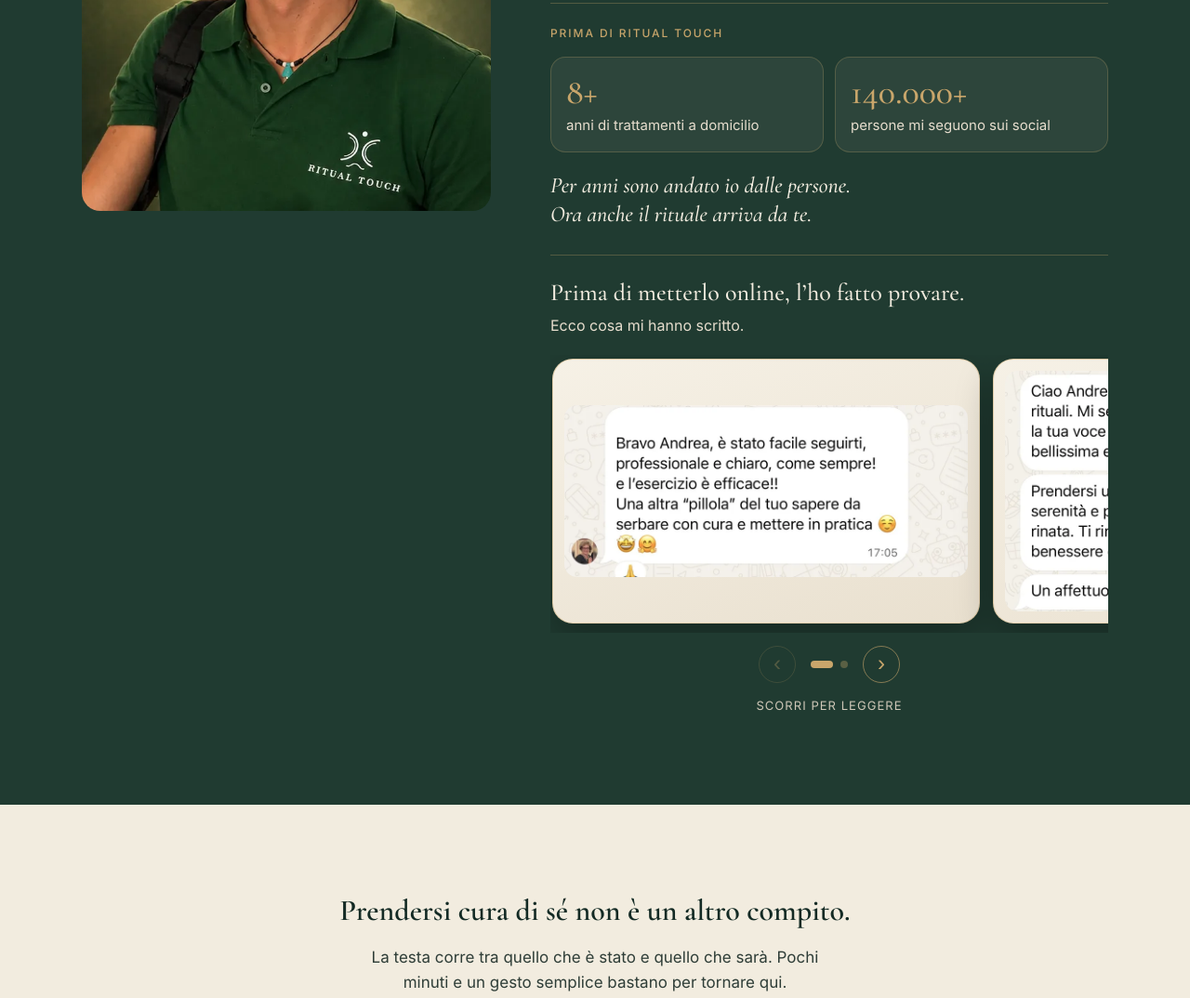
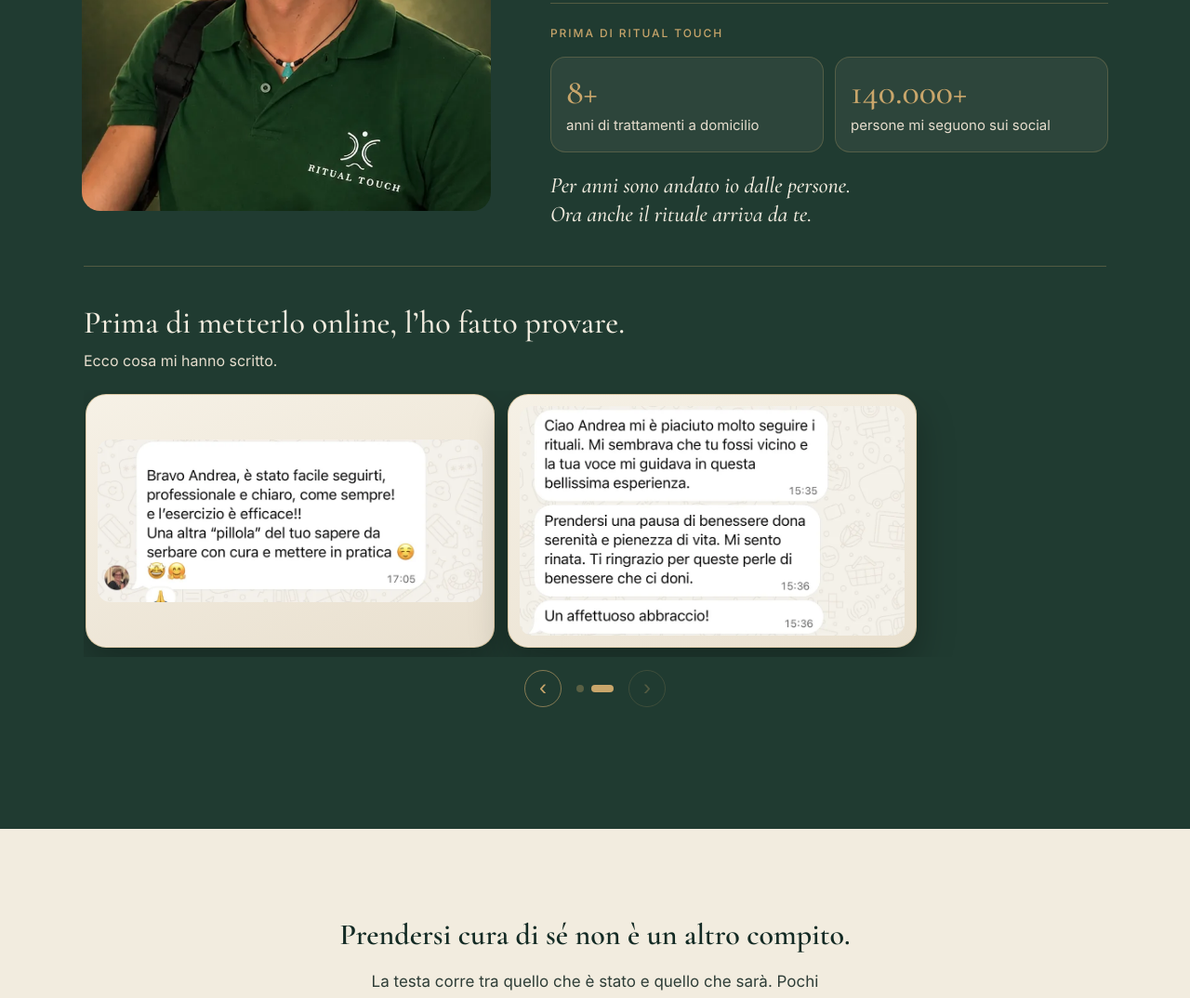
Before and after one commit to pedol-eugenio/RitualTouch, a plain HTML site: page index.html in a window 1280 px wide. Shown: the part 3459-4533 px from the top of the page at 93% size. Drawn offline with Linux system fonts and the light colour scheme.

Commit message:
Carosello dei messaggi a tutta larghezza sotto la presentazione
Co-Authored-By: Claude Opus 5.5 <noreply@anthropic.com>
Claude-Session: https://claude.ai/code/session_01CvLmjnw3YhjkVxw5ioPpvJ

```diff
--- a/assets/css/style.css
+++ b/assets/css/style.css
@@ -1242,6 +1242,11 @@ label {
   font-size: 16px;
   color: var(--beige);
 }
+.prova--larga {
+  max-width: 1100px;
+  margin: 40px auto 0;
+  padding: 32px 20px 0;
+}
 .carosello {
   display: grid;
   gap: 14px;
@@ -1859,6 +1864,16 @@ label {
    COMPUTER (da 900 px in su)
    ========================================================= */
 @media (min-width: 760px) {
+  .prova--larga {
+    padding: 40px 0 0;
+  }
+  .prova--larga .prova__titolo {
+    font-size: 34px;
+  }
+  .carosello__card {
+    flex-basis: min(440px, 46%);
+  }
+
   /* Barra: simbolo e scritta a sinistra, «Voglio esserci» a destra */
   .barra--principale {
     grid-template-columns: auto 1fr auto;
--- a/index.html
+++ b/index.html
@@ -272,7 +272,18 @@
           </div>
           <p class="prima-di__frase">Per anni sono andato io dalle persone.<br>Ora anche il rituale arriva da te.</p>
         </div>
-        <div class="prova" data-dissolvenza>
+        <!-- Restano nascoste finché in config.js CITAZIONI_APPROVATE è false -->
+        <div class="messaggi" data-citazioni hidden>
+          <p class="etichetta">Dai vostri messaggi</p>
+          <blockquote class="messaggi__principale"><p>«Non è solo per quello che dici, ma per come lo dici.»</p></blockquote>
+          <div class="messaggi__coppia">
+            <blockquote><p>«Ogni volta che vedo una tua storia mi sento serena.»</p></blockquote>
+            <blockquote><p>«Perché metti pace in me.»</p></blockquote>
+          </div>
+        </div>
+      </div>
+    </div>
+    <div class="prova prova--larga" data-dissolvenza>
       <p class="prova__titolo">Prima di metterlo online, l’ho fatto provare.</p>
       <p class="prova__sotto">Ecco cosa mi hanno scritto.</p>
       <div class="carosello" data-carosello>
@@ -292,17 +303,6 @@
           <button type="button" class="carosello__freccia" data-carosello-succ aria-label="Messaggio successivo"><span aria-hidden="true">›</span></button>
         </div>
         <p class="carosello__suggerimento" aria-hidden="true">Scorri per leggere</p>
-          </div>
-        </div>
-        <!-- Restano nascoste finché in config.js CITAZIONI_APPROVATE è false -->
-        <div class="messaggi" data-citazioni hidden>
-          <p class="etichetta">Dai vostri messaggi</p>
-          <blockquote class="messaggi__principale"><p>«Non è solo per quello che dici, ma per come lo dici.»</p></blockquote>
-          <div class="messaggi__coppia">
-            <blockquote><p>«Ogni volta che vedo una tua storia mi sento serena.»</p></blockquote>
-            <blockquote><p>«Perché metti pace in me.»</p></blockquote>
-          </div>
-        </div>
       </div>
     </div>
   </section>
```
Lines whose indentation alone changed are shown as unchanged.
